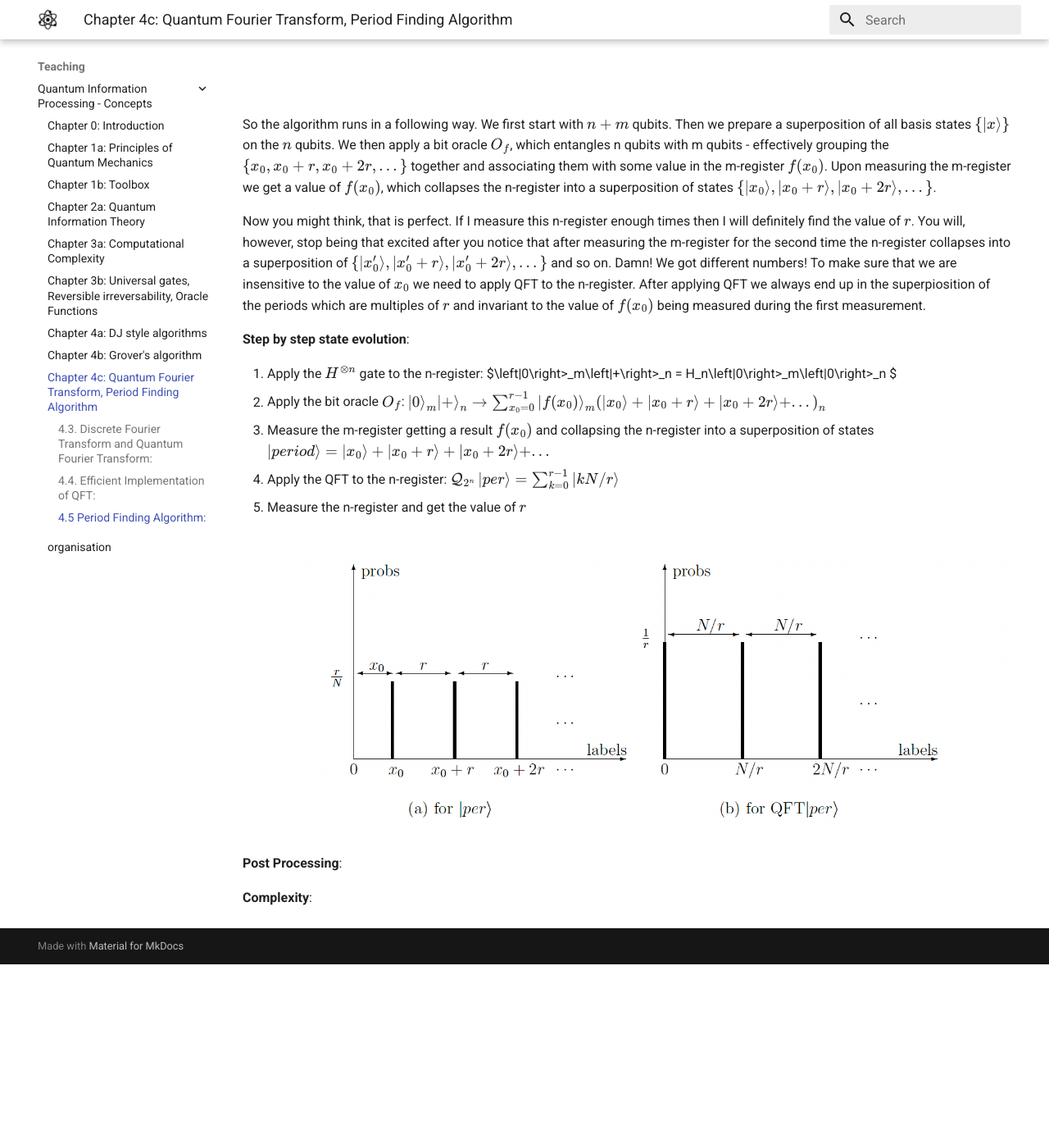
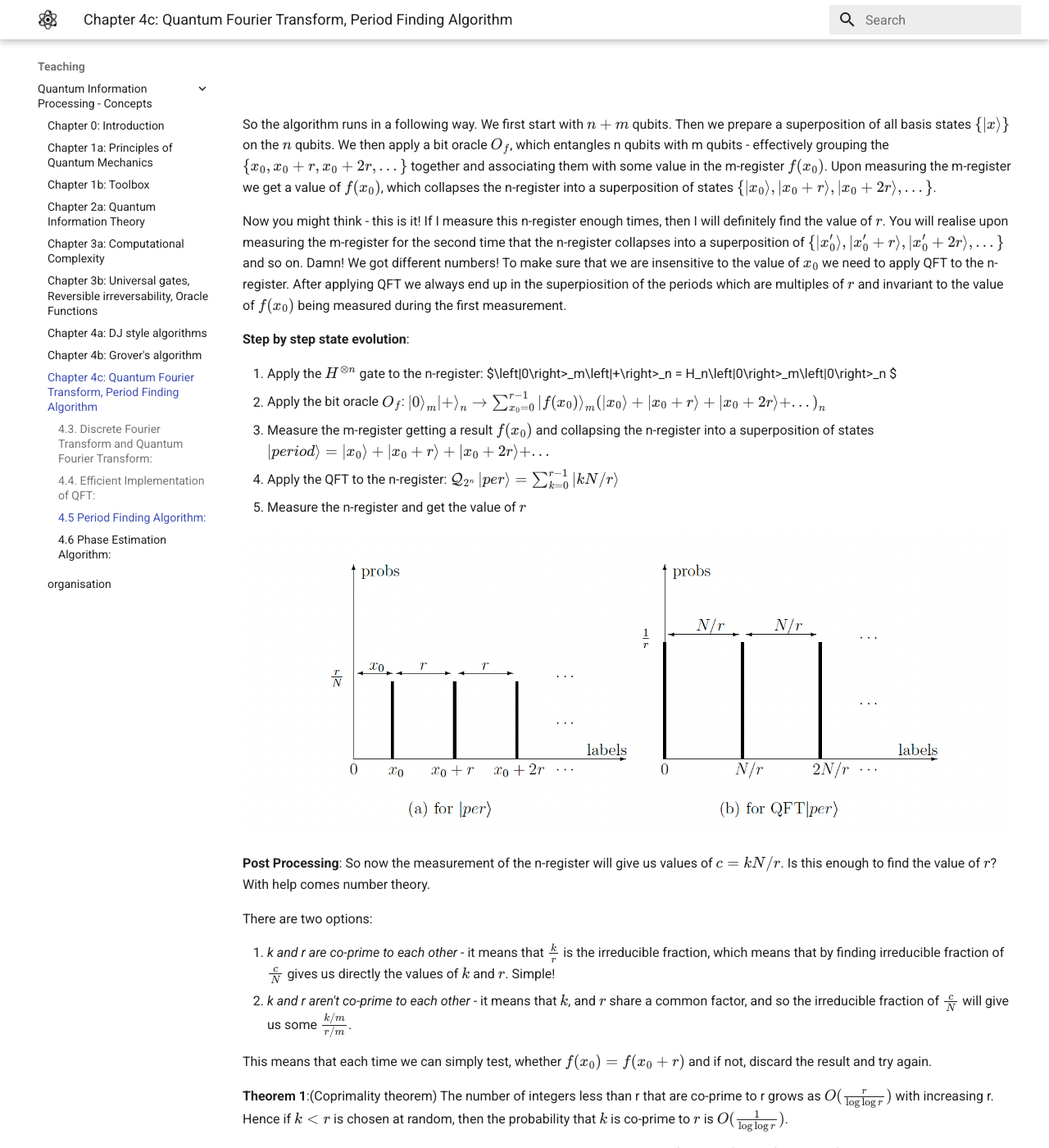
Before and after one commit to wojtekadamczyk3/wadamczyk, an MkDocs documentation site: the page built from docs/qip1/ch4c.md, in a window 1280 px wide and 1400 px high, scrolled down 4952 px. Shown: the whole window at 82% size. Built offline with MkDocs 1.6.1 and Material for MkDocs 9.7.7, drawn with Linux system fonts in a browser that asks for light colours; before the commit the page ends 6128 px from its top, so only the background shows below that; some of the changed text lies outside the part shown.

Commit message:
period finding

```diff
--- a/docs/qip1/ch4c.md
+++ b/docs/qip1/ch4c.md
@@ -133,7 +133,7 @@ The goal is to find the period $r$ of the function $f$.
 
 So the algorithm runs in a following way. We first start with $n+m$ qubits. Then we prepare a superposition of all basis states $\{\left|x\right> \}$ on the $n$ qubits. We then apply a bit oracle $O_f$, which entangles n qubits with m qubits - effectively grouping the $\{ x_0, x_0+r, x_0+2r, ... \}$ together and associating them with some value in the m-register $f(x_0)$. Upon measuring the m-register we get a value of $f(x_0)$, which collapses the n-register into a superposition of states $\{ \left|x_0\right>, \left|x_0+r\right>, \left|x_0+2r\right>, ... \}$.
 
-Now you might think, that is perfect. If I measure this n-register enough times then I will definitely find the value of $r$. You will, however, stop being that excited after you notice that after measuring the m-register for the second time the n-register collapses into a superposition of $\{ \left|x_0'\right>, \left|x_0'+r\right>, \left|x_0'+2r\right>, ... \}$ and so on. Damn! We got different numbers! To make sure that we are insensitive to the value of $x_0$ we need to apply QFT to the n-register. After applying QFT we always end up in the superpiosition of the periods which are multiples of $r$ and invariant to the value of $f(x_0)$ being measured during the first measurement.
+Now you might think - this is it! If I measure this n-register enough times, then I will definitely find the value of $r$. You will realise upon measuring the m-register for the second time that the n-register collapses into a superposition of $\{ \left|x_0'\right>, \left|x_0'+r\right>, \left|x_0'+2r\right>, ... \}$ and so on. Damn! We got different numbers! To make sure that we are insensitive to the value of $x_0$ we need to apply QFT to the n-register. After applying QFT we always end up in the superpiosition of the periods which are multiples of $r$ and invariant to the value of $f(x_0)$ being measured during the first measurement.
 
 **Step by step state evolution**:
 
@@ -146,21 +146,19 @@ Now you might think, that is perfect. If I measure this n-register enough times
 
 <img src="ch4/jozsa_period_finding.png" alt="drawing" width="100%"/>
 
+
 **Post Processing**:
+So now the measurement of the n-register will give us values of $c = kN/r$. Is this enough to find the value of $r$? With help comes number theory.
 
-**Complexity**:
-<!-- Theorem 1 (Coprimality theorem) The number of integers less than r that are coprimeto r grows as O(r/log log r) with increasing r. Hence if k0 < r is chosen at random
+There are two options:
 
-$$
-\operatorname{prob}\left(k_0 \text { coprime to } r\right) \approx O((r / \log \log r) / r)=O(1 / \log \log r) \text {. }
-$$
+1. _k and r are co-prime to each other_ -  it means that $\frac{k}{r}$ is the irreducible fraction, which means that by finding irreducible fraction of $\frac{c}{N}$ gives us directly the values of $k$ and $r$. Simple!
+2. _k and r aren't co-prime to each other_ - it means that $k$, and $r$ share a common factor, and so the irreducible fraction of $\frac{c}{N}$ will give us some $\frac{k/m}{r/m}$.
 
-Lemma 1: If a single trial has success probability p and we repeat the trial M times independently then for any constant 0 < 1 - \epsilon   < 1:
+This means that each time we can simply test, whether $f(x_0)=f(x_0+r)$ and if not, discard the result and try again.
 
-$$
-\operatorname{prob(at~least~one~success~in~} M \text { trials) }>1-\epsilon \text { if } M=\frac{-\log \epsilon}{p}
-$$
+**Theorem 1**:(Coprimality theorem) The number of integers less than r that are co-prime to r grows as $O(\frac{r}{\log \log r})$ with increasing r. Hence if $k < r$ is chosen at random, then the probability that $k$ is co-prime to $r$ is $O(\frac{1}{\log \log r})$.
 
-$$
-\text { so to achieve any constant level } 1-\epsilon \text { of success probability, } O(1 / p) \text { trials suffice. }
-$$ -->
+As each measurement is independent then repeating the whole process $O(\log \log r)<O(\log \log N)$ times gives us the result with constant probability.
+
+## 4.6 Phase Estimation Algorithm:
```
